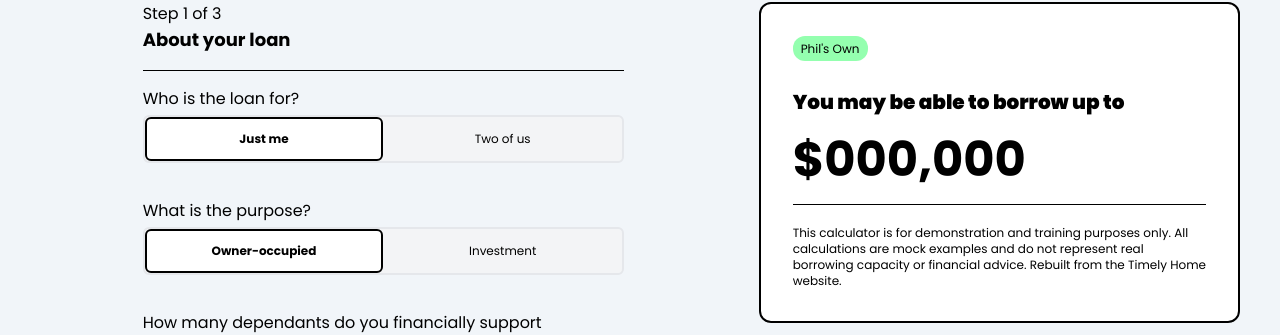
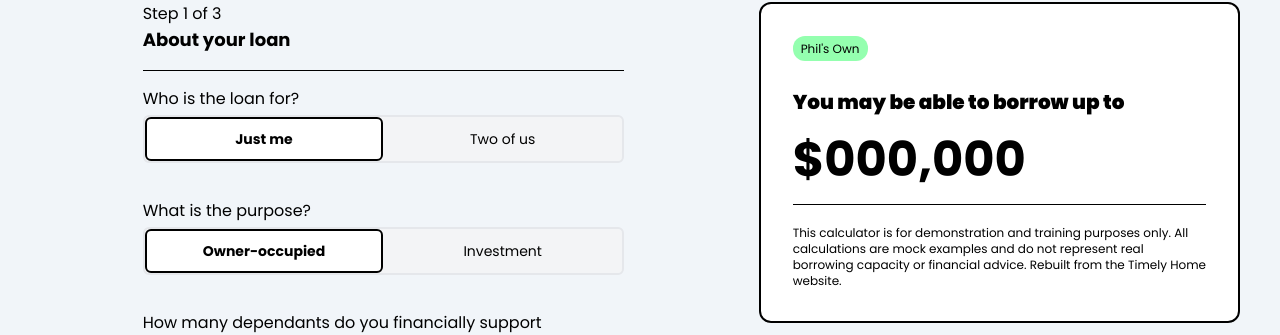
Before and after one commit to philipxs1/Homeloan-calculator, a React (Vite) app: page / in a window 1280 px wide. Shown: the part 441-776 px from the top of the page. Built offline with nearby package versions, Linux system fonts and the light colour scheme.

Commit message:
cleaned up styles

```diff
--- a/src/components/form/FormResults.tsx
+++ b/src/components/form/FormResults.tsx
@@ -38,7 +38,7 @@ const FormResults = () => {
         {borrowingAmount !== null && (
           <div className="flex items-center justify-between">
             <button
-              className="group col-start-2 cursor-pointer justify-self-end rounded-sm border-1 border-black px-6 py-3 text-center text-sm font-bold"
+              className="group col-start-2 cursor-pointer justify-self-end rounded-sm border border-black px-6 py-3 text-center text-sm font-bold"
               type="button"
             >
               <span className="flex items-center gap-2">
--- a/src/components/form/section-one/RadioGroup.tsx
+++ b/src/components/form/section-one/RadioGroup.tsx
@@ -38,7 +38,7 @@ export const RadioGroup = <T,>({
             checked={selectedValue === opt.value}
             onChange={() => setSelectedValue(opt.value)}
           />
-          <span className="md: text-sm text-xs font-normal peer-checked:font-bold">
+          <span className="text-xs font-normal peer-checked:font-bold md:text-sm">
             {opt.label}
           </span>
         </label>
```
